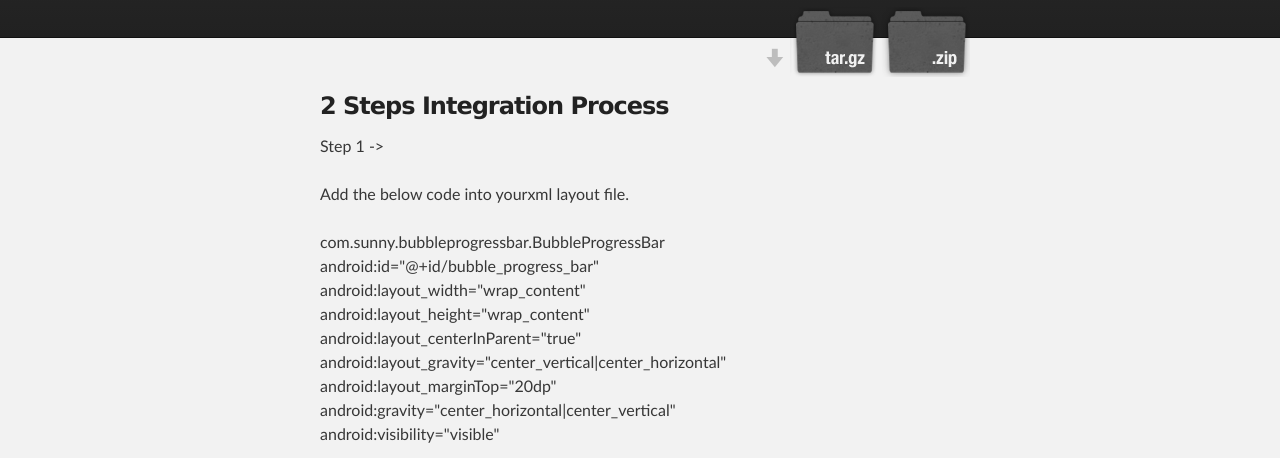
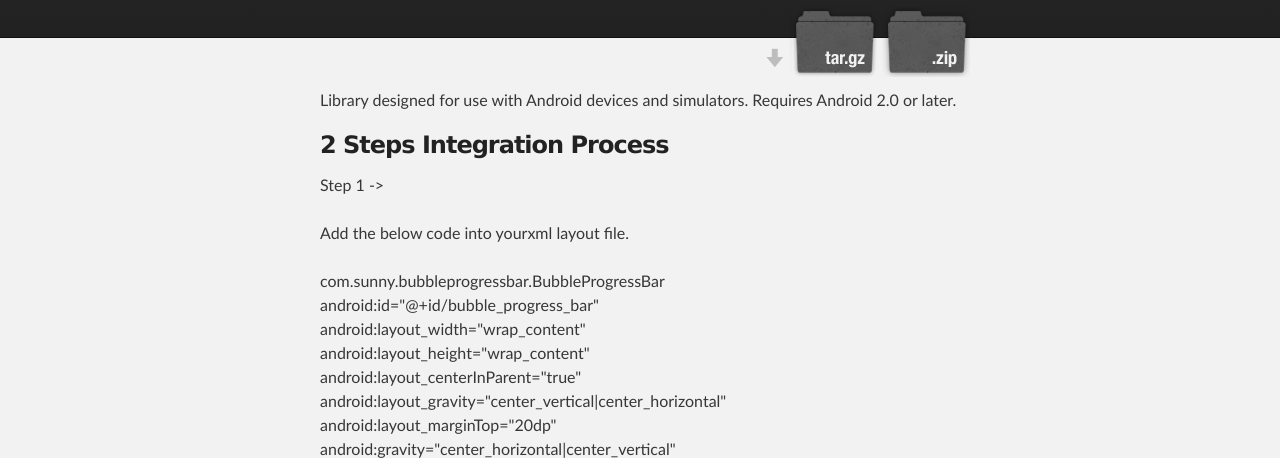
Before and after one commit to SunnyGarg/Bubble-ProgressBar, a plain HTML site: page index.html in a window 1280 px wide. Shown: the part 316-774 px from the top of the page. Drawn offline with Linux system fonts and the light colour scheme.

Commit message:
Update index.html

```diff
--- a/index.html
+++ b/index.html
@@ -37,7 +37,7 @@
 <!-- MAIN CONTENT -->
     <div id="main_content_wrap" class="outer">
       <section id="main_content" class="inner">
-        <h3>
+        <p>Library designed for use with Android devices and simulators. Requires Android 2.0 or later.</p></p><h3>
 <a name="welcome-to-github-pages" class="anchor" href="#welcome-to-github-pages"><span class="octicon octicon-link"></span></a>2 Steps Integration Process</h3>
 
 <p>Step 1 -> <br><br>
```
